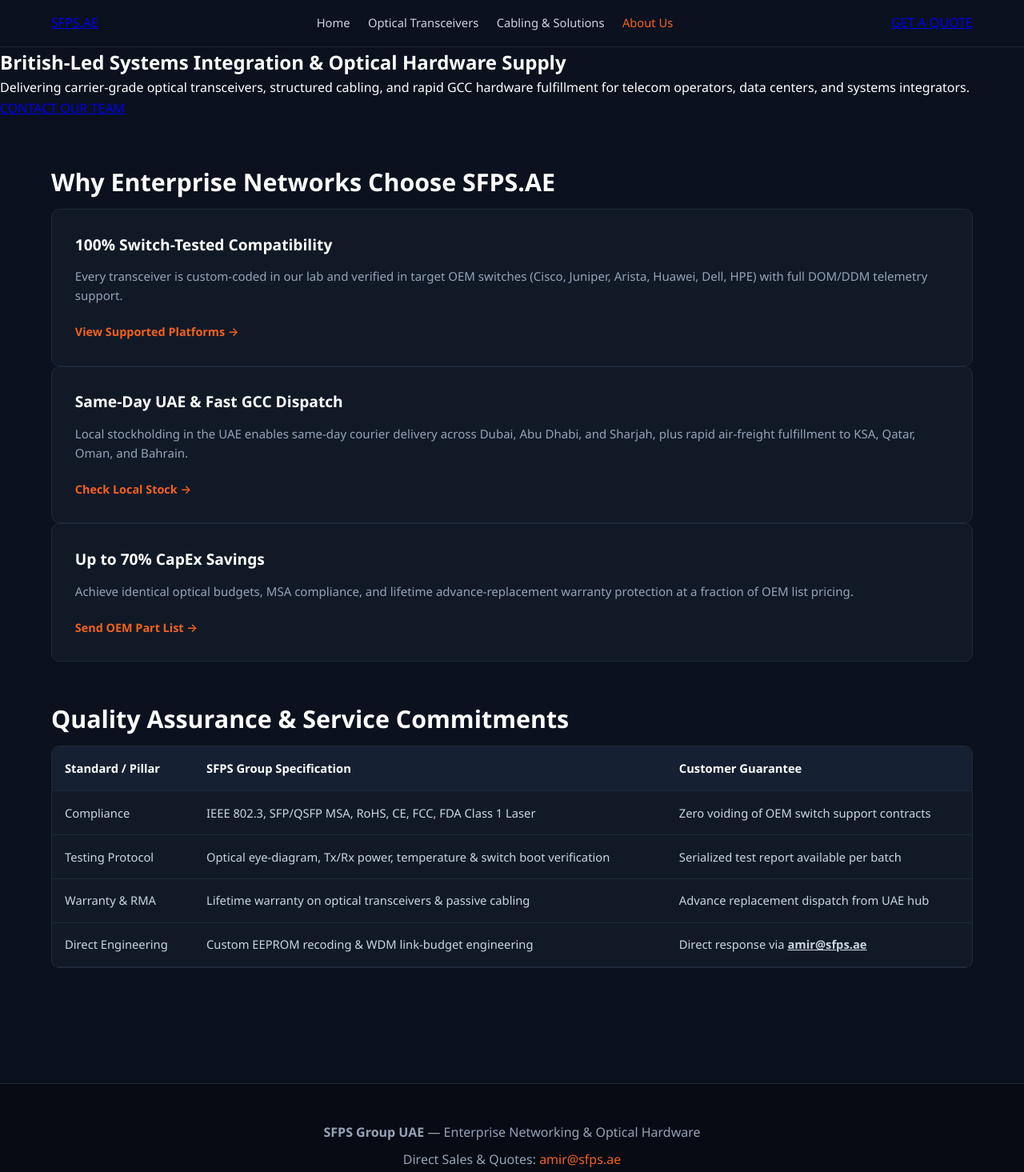
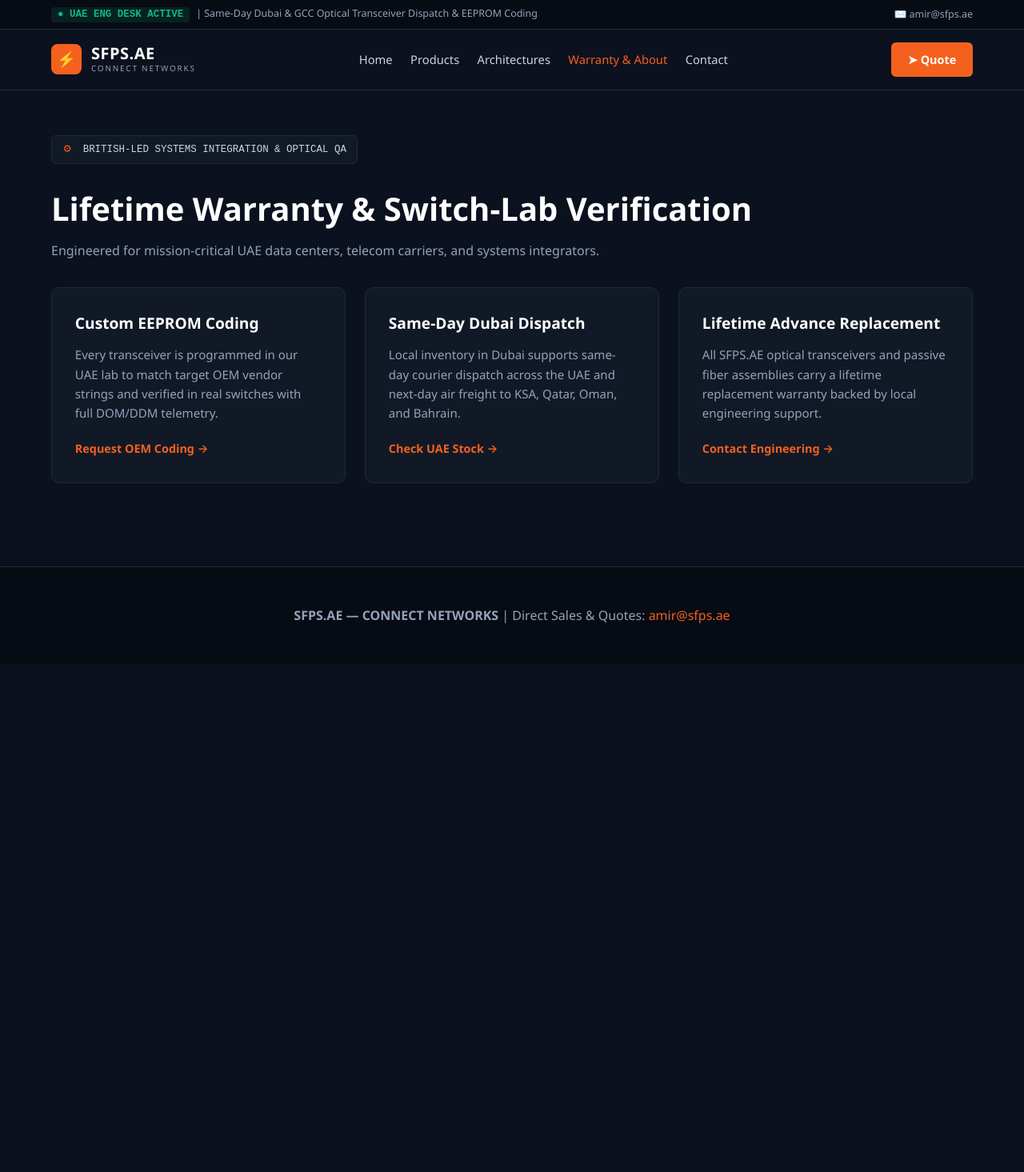
Before and after one commit to amirsfps/sfps-vercel-site, a plain HTML site: page about.html in a window 1280 px wide. Shown: the whole page at 80% size. After the commit the page ends 830 px from the top, so only its background shows below. Drawn offline with Linux system fonts and the light colour scheme.

Commit message:
Replace About SFPS Group with Warranty & Engineering QA

```diff
--- a/about.html
+++ b/about.html
@@ -3,88 +3,52 @@
 <head>
   <meta charset="UTF-8" />
   <meta name="viewport" content="width=device-width, initial-scale=1.0" />
-  <title>About SFPS Group | British-Led Optical & IT Infrastructure UAE</title>
+  <title>Warranty &amp; Engineering QA | SFPS.AE</title>
   <link rel="stylesheet" href="style.css" />
 </head>
 <body>
+  <div class="top-bar">
+    <div><span class="status-pill">● UAE ENG DESK ACTIVE</span><span>| Same-Day Dubai &amp; GCC Optical Transceiver Dispatch &amp; EEPROM Coding</span></div>
+    <div class="top-links"><a href="mailto:amir@sfps.ae?subject=Inquiry%20-%20SFPS.AE">✉️ amir@sfps.ae</a></div>
+  </div>
   <header>
-    <a href="index.html" class="logo">SFPS<span>.AE</span></a>
+    <a href="index.html" class="brand"><div class="brand-icon">⚡</div><div class="brand-text"><strong>SFPS.AE</strong><span>CONNECT NETWORKS</span></div></a>
     <nav>
       <a href="index.html">Home</a>
-      <a href="products.html">Optical Transceivers</a>
-      <a href="solutions.html">Cabling & Solutions</a>
-      <a href="about.html" class="active">About Us</a>
+      <a href="products.html">Products</a>
+      <a href="solutions.html">Architectures</a>
+      <a href="about.html" class="active">Warranty &amp; About</a>
+      <a href="mailto:amir@sfps.ae?subject=Contact%20SFPS%20Engineering">Contact</a>
     </nav>
-    <a href="mailto:amir@sfps.ae?subject=Partner%20%26%20Account%20Inquiry%20-%20SFPS.AE&body=Hello%20Amir%2C%0A%0AWe%20would%20like%20to%20connect%20regarding%20enterprise%20hardware%20supply%3A%0A" class="btn-cta">GET A QUOTE</a>
+    <a href="mailto:amir@sfps.ae?subject=Partner%20%26%20Warranty%20Inquiry%20-%20SFPS.AE" class="btn-quote">➤ Quote</a>
   </header>
 
-  <section class="hero">
-    <h1>British-Led Systems Integration & Optical Hardware Supply</h1>
-    <p>Delivering carrier-grade optical transceivers, structured cabling, and rapid GCC hardware fulfillment for telecom operators, data centers, and systems integrators.</p>
-    <a href="mailto:amir@sfps.ae?subject=Direct%20Inquiry%20-%20SFPS%20Group&body=Hi%20Amir%2C%0A%0APlease%20get%20in%20touch%20with%20us%20regarding%3A%0A" class="btn-cta">CONTACT OUR TEAM</a>
-  </section>
+  <section class="section">
+    <div class="eyebrow-badge"><span>⚙</span> BRITISH-LED SYSTEMS INTEGRATION &amp; OPTICAL QA</div>
+    <h1 class="section-title" style="font-size: 2.5rem;">Lifetime Warranty &amp; Switch-Lab Verification</h1>
+    <p class="section-sub">Engineered for mission-critical UAE data centers, telecom carriers, and systems integrators.</p>
 
-  <section class="section">
-    <h2 class="section-title">Why Enterprise Networks Choose SFPS.AE</h2>
-    <div class="grid">
+    <div class="grid-3">
       <div class="card">
-        <h3>100% Switch-Tested Compatibility</h3>
-        <p>Every transceiver is custom-coded in our lab and verified in target OEM switches (Cisco, Juniper, Arista, Huawei, Dell, HPE) with full DOM/DDM telemetry support.</p>
-        <a href="products.html" class="card-link">View Supported Platforms →</a>
+        <h3>Custom EEPROM Coding</h3>
+        <p>Every transceiver is programmed in our UAE lab to match target OEM vendor strings and verified in real switches with full DOM/DDM telemetry.</p>
+        <a href="mailto:amir@sfps.ae?subject=Custom%20EEPROM%20Coding%20Inquiry" class="card-link">Request OEM Coding →</a>
       </div>
       <div class="card">
-        <h3>Same-Day UAE & Fast GCC Dispatch</h3>
-        <p>Local stockholding in the UAE enables same-day courier delivery across Dubai, Abu Dhabi, and Sharjah, plus rapid air-freight fulfillment to KSA, Qatar, Oman, and Bahrain.</p>
-        <a href="mailto:amir@sfps.ae?subject=Stock%20Availability%20Check" class="card-link">Check Local Stock →</a>
+        <h3>Same-Day Dubai Dispatch</h3>
+        <p>Local inventory in Dubai supports same-day courier dispatch across the UAE and next-day air freight to KSA, Qatar, Oman, and Bahrain.</p>
+        <a href="mailto:amir@sfps.ae?subject=Urgent%20UAE%20Stock%20Check" class="card-link">Check UAE Stock →</a>
       </div>
       <div class="card">
-        <h3>Up to 70% CapEx Savings</h3>
-        <p>Achieve identical optical budgets, MSA compliance, and lifetime advance-replacement warranty protection at a fraction of OEM list pricing.</p>
-        <a href="mailto:amir@sfps.ae?subject=OEM%20Cross-Reference%20Quote" class="card-link">Send OEM Part List →</a>
-      </div>
-    </div>
-
-    <div style="margin-top: 3rem;">
-      <h2 class="section-title">Quality Assurance & Service Commitments</h2>
-      <div class="table-wrapper">
-        <table>
-          <thead>
-            <tr>
-              <th>Standard / Pillar</th>
-              <th>SFPS Group Specification</th>
-              <th>Customer Guarantee</th>
-            </tr>
-          </thead>
-          <tbody>
-            <tr>
-              <td><span class="badge">Compliance</span></td>
-              <td>IEEE 802.3, SFP/QSFP MSA, RoHS, CE, FCC, FDA Class 1 Laser</td>
-              <td>Zero voiding of OEM switch support contracts</td>
-            </tr>
-            <tr>
-              <td><span class="badge">Testing Protocol</span></td>
-              <td>Optical eye-diagram, Tx/Rx power, temperature & switch boot verification</td>
-              <td>Serialized test report available per batch</td>
-            </tr>
-            <tr>
-              <td><span class="badge">Warranty & RMA</span></td>
-              <td>Lifetime warranty on optical transceivers & passive cabling</td>
-              <td>Advance replacement dispatch from UAE hub</td>
-            </tr>
-            <tr>
-              <td><span class="badge">Direct Engineering</span></td>
-              <td>Custom EEPROM recoding & WDM link-budget engineering</td>
-              <td>Direct response via <a href="mailto:amir@sfps.ae" style="color: var(--electric-blue); font-weight: 600;">amir@sfps.ae</a></td>
-            </tr>
-          </tbody>
-        </table>
+        <h3>Lifetime Advance Replacement</h3>
+        <p>All SFPS.AE optical transceivers and passive fiber assemblies carry a lifetime replacement warranty backed by local engineering support.</p>
+        <a href="mailto:amir@sfps.ae?subject=Warranty%20%26%20SLA%20Details" class="card-link">Contact Engineering →</a>
       </div>
     </div>
   </section>
 
   <footer>
-    <p><strong>SFPS Group UAE</strong> — Enterprise Networking & Optical Hardware</p>
-    <p style="margin-top: 0.5rem;">Direct Sales & Quotes: <a href="mailto:amir@sfps.ae">amir@sfps.ae</a></p>
+    <p><strong>SFPS.AE — CONNECT NETWORKS</strong> | Direct Sales &amp; Quotes: <a href="mailto:amir@sfps.ae">amir@sfps.ae</a></p>
   </footer>
 </body>
 </html>
```
